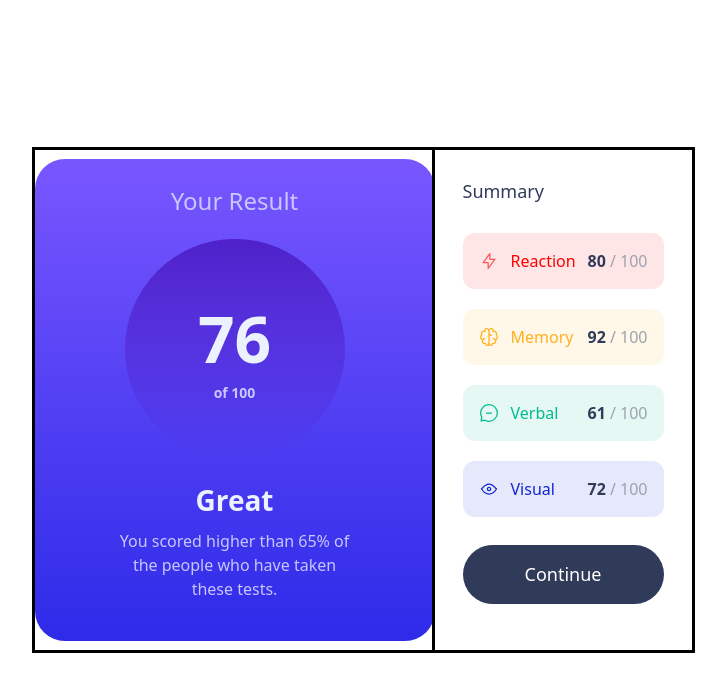
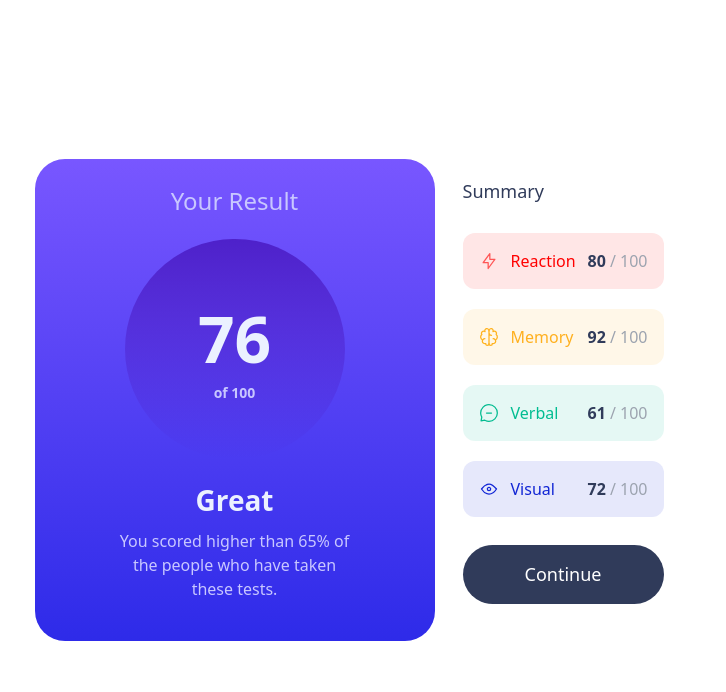
Before and after one commit to code-looney/results-summary-component, a React (Vite) app: page / in a window 1280 px wide. Shown: the top 692 px of the page, without its empty margins (277-1003 px from the left). Built offline with nearby package versions, Linux system fonts and the light colour scheme.

Commit message:
some changes

```diff
--- a/src/components/Cards.jsx
+++ b/src/components/Cards.jsx
@@ -49,7 +49,7 @@ const Cards = () => {
 
   return (
     <Container className={`bg-white h-screen w-screen md:w-auto flex flex-col md:flex-row  md:h-[500px]`}>
-        <Card className={`flex flex-col gap-5 justify-center outline`}>
+        <Card className={`flex flex-col gap-5 justify-center`}>
                 <Container className={`md:w-[400px] pt-6 pb-10 bg-gradient-to-t from-royal to-slate flex flex-col items-center rounded-b-[30px] md:rounded-[30px] gap-5`}>
                     <Title className={`text-lavender text-[21px] md:text-[24px] font-medium`}>Your Result</Title>
                     <Container
@@ -62,7 +62,7 @@ const Cards = () => {
                     </Container>
                 </Container>
         </Card>
-            <Card className={`bg-white w-full flex flex-col gap-7 px-7 pb-14 pt-7 outline`}>
+            <Card className={`bg-white w-full flex flex-col gap-7 px-7 pb-14 pt-7`}>
                 <Container className={` w-full flex flex-col gap-7`}>
                         <Container>
                           <Title className={`text-[18px] font-medium text-dark-gray`}>Summary</Title>
```
